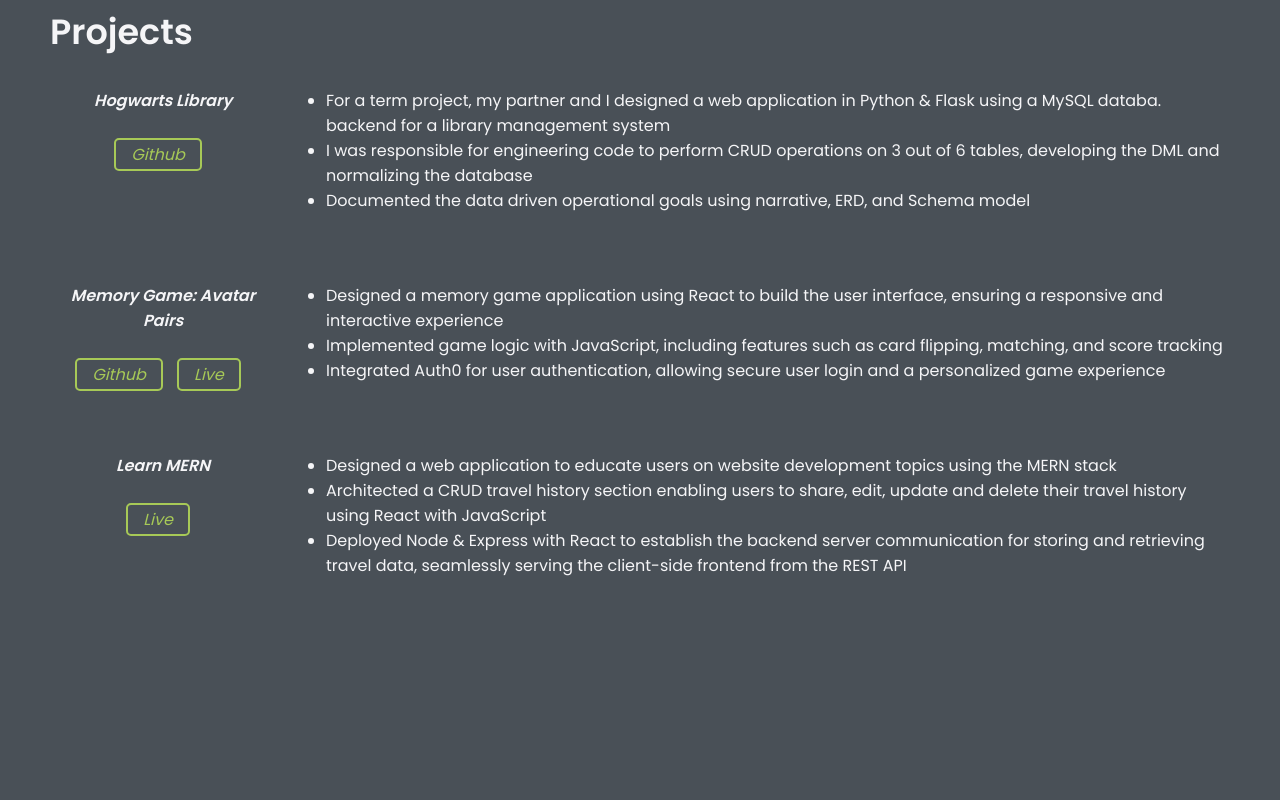
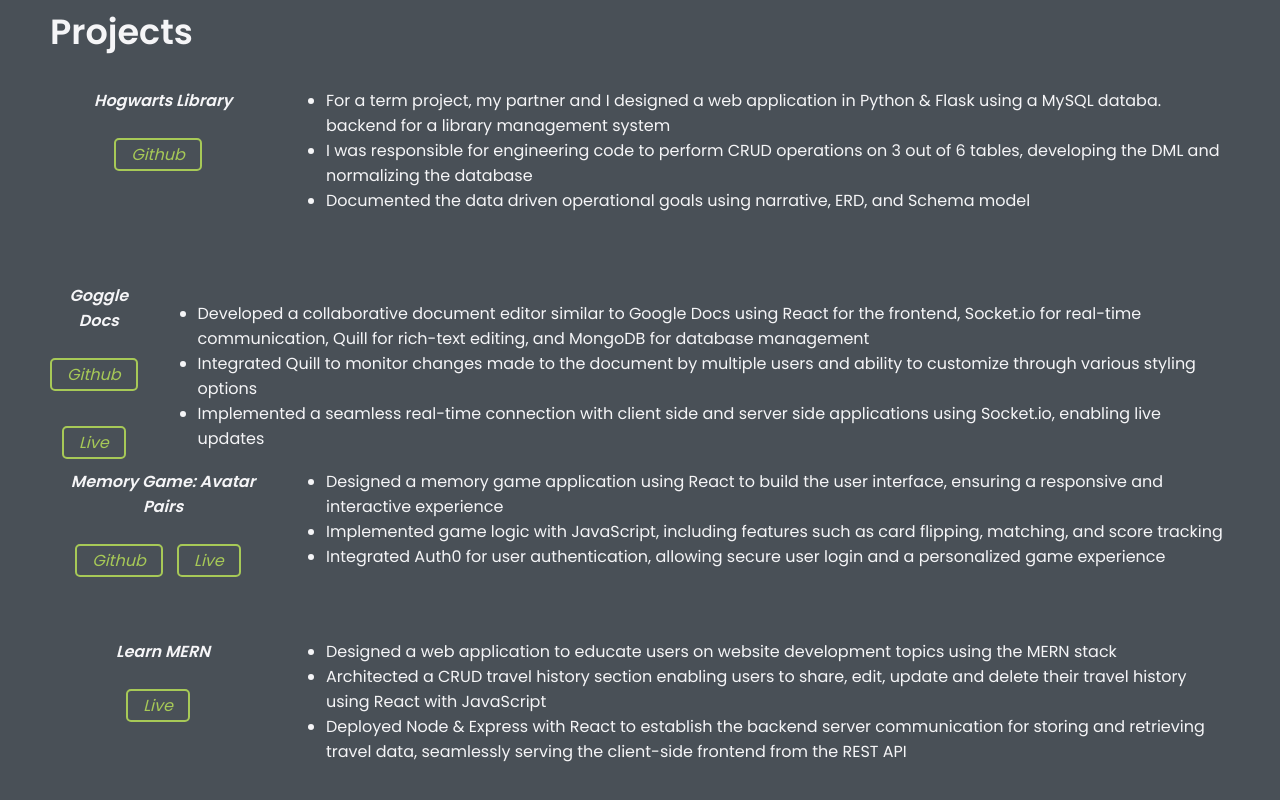
Before and after one commit to rimshaejaz/rimshaejaz.github.io, a plain HTML site: page index.html in a window 1280 px wide. Shown: the part 796-1596 px from the top of the page. Before the commit the page ends 1474 px from the top, so only its background shows below. Drawn offline with Linux system fonts and the light colour scheme.

Commit message:
Update index.html

```diff
--- a/index.html
+++ b/index.html
@@ -146,6 +146,28 @@
 
       <div class="group">
         <div class="project-details">
+          <p>Goggle Docs</p>
+          <a class="project" href="https://github.com/rimshaejaz/goggle-docs" target="_blank" rel="noopener noreferrer">Github</a>
+          <a class="project" href="https://goggle-docs-f0l8.onrender.com/document/13e48059-cfd0-436b-9040-6221ad122f3d" target="_blank"  rel="noopener noreferrer">Live</a>
+        </div>
+        <div class="text-docs">
+            <ul>
+                <li>
+                  Developed a collaborative document editor similar to Google Docs using React for the frontend, Socket.io for real-time communication,
+                  Quill for rich-text editing, and MongoDB for database management
+                </li>
+                <li>
+                  Integrated Quill to monitor changes made to the document by multiple users and ability to customize through various styling options
+                </li>
+                <li>
+                  Implemented a seamless real-time connection with client side and server side applications using Socket.io, enabling live updates
+                </li>
+            </ul>
+        </div>
+      </div>
+
+      <div class="group">
+        <div class="project-details">
           <p>Memory Game: Avatar Pairs</p>
           <a class="project" href="https://github.com/rimshaejaz/memory-game" target="_blank" rel="noopener noreferrer">Github</a>
           <a class="project" href="https://atla-memory.onrender.com/" target="_blank"  rel="noopener noreferrer">Live</a>
```
